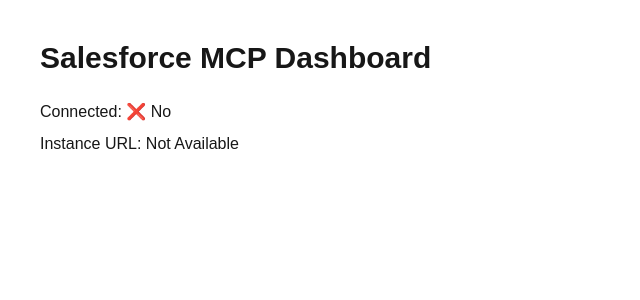
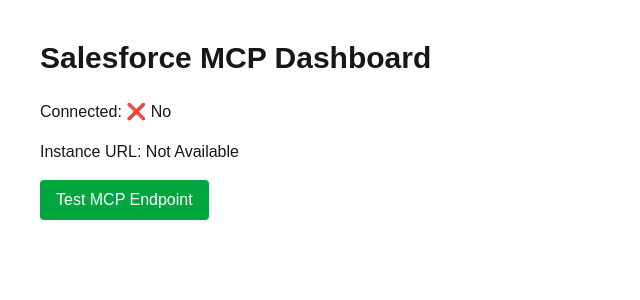
Before and after one commit to raj-rao/salesforce-mcp-explorer, a Next.js app: page /dashboard in a window 1280 px wide. Shown: the top 300 px of the page, without its empty margins (0-640 px from the left). Built offline with nearby package versions, Linux system fonts and the light colour scheme; no server answers.

Commit message:
Add MCP endpoint test

```diff
--- /dev/null
+++ b/app/api/mcp/test/route.ts
@@ -0,0 +1,37 @@
+import { cookies } from "next/headers";
+import { NextResponse } from "next/server";
+
+export async function GET() {
+  const cookieStore = await cookies();
+
+  const accessToken =
+    cookieStore.get("sf_access_token")?.value;
+
+  if (!accessToken) {
+    return NextResponse.json(
+      { error: "No Salesforce access token found" },
+      { status: 401 }
+    );
+  }
+
+  const response = await fetch(
+    process.env.SALESFORCE_MCP_URL!,
+    {
+      method: "GET",
+      headers: {
+        Authorization: `Bearer ${accessToken}`,
+      },
+    }
+  );
+
+  const contentType =
+    response.headers.get("content-type");
+
+  const responseText = await response.text();
+
+  return NextResponse.json({
+    status: response.status,
+    contentType,
+    body: responseText,
+  });
+}
--- a/app/dashboard/page.tsx
+++ b/app/dashboard/page.tsx
@@ -15,7 +15,7 @@
         Salesforce MCP Dashboard
       </h1>
 
-      <div className="mt-6 space-y-2">
+      <div className="mt-6 space-y-4">
         <p>
           Connected: {accessToken ? "✅ Yes" : "❌ No"}
         </p>
@@ -23,6 +23,13 @@
         <p>
           Instance URL: {instanceUrl ?? "Not Available"}
         </p>
+
+        <a
+          href="/api/mcp/test"
+          className="inline-block rounded bg-green-600 px-4 py-2 text-white hover:bg-green-700"
+        >
+          Test MCP Endpoint
+        </a>
       </div>
     </main>
   );
```
